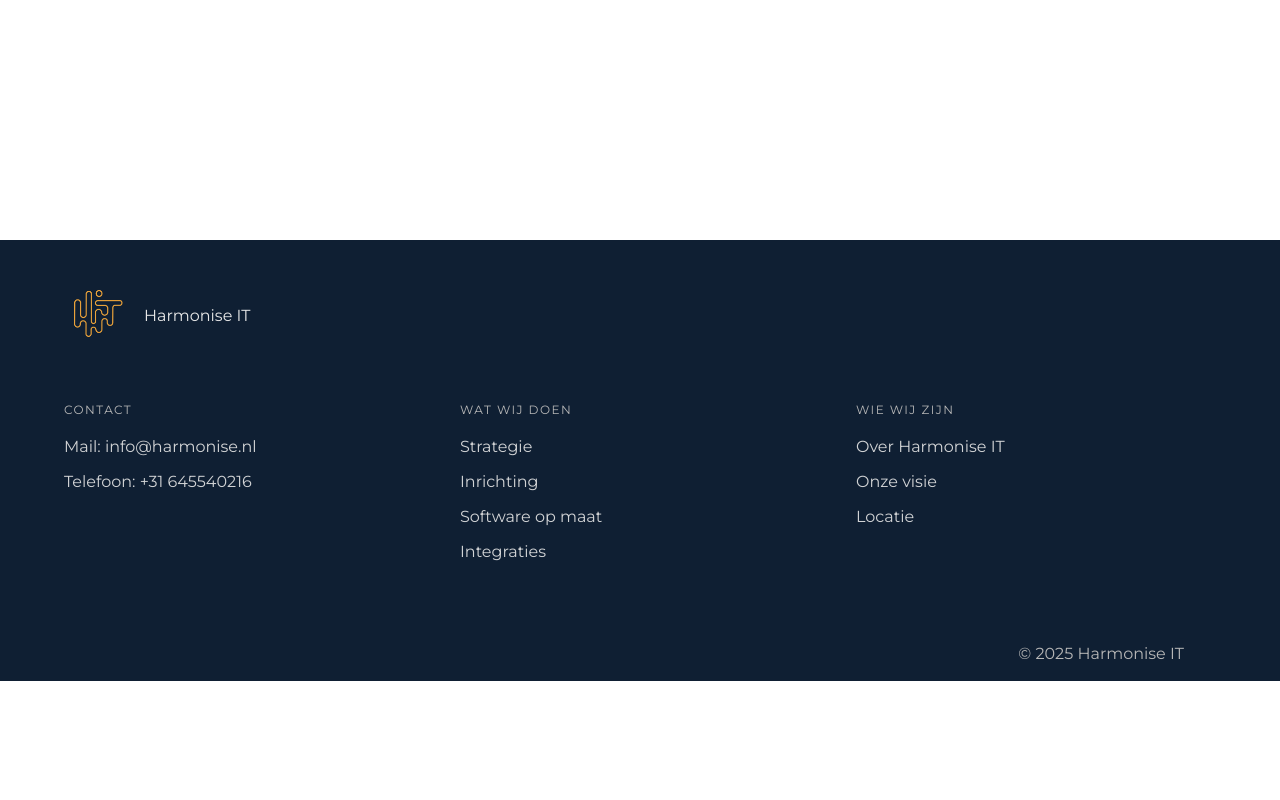
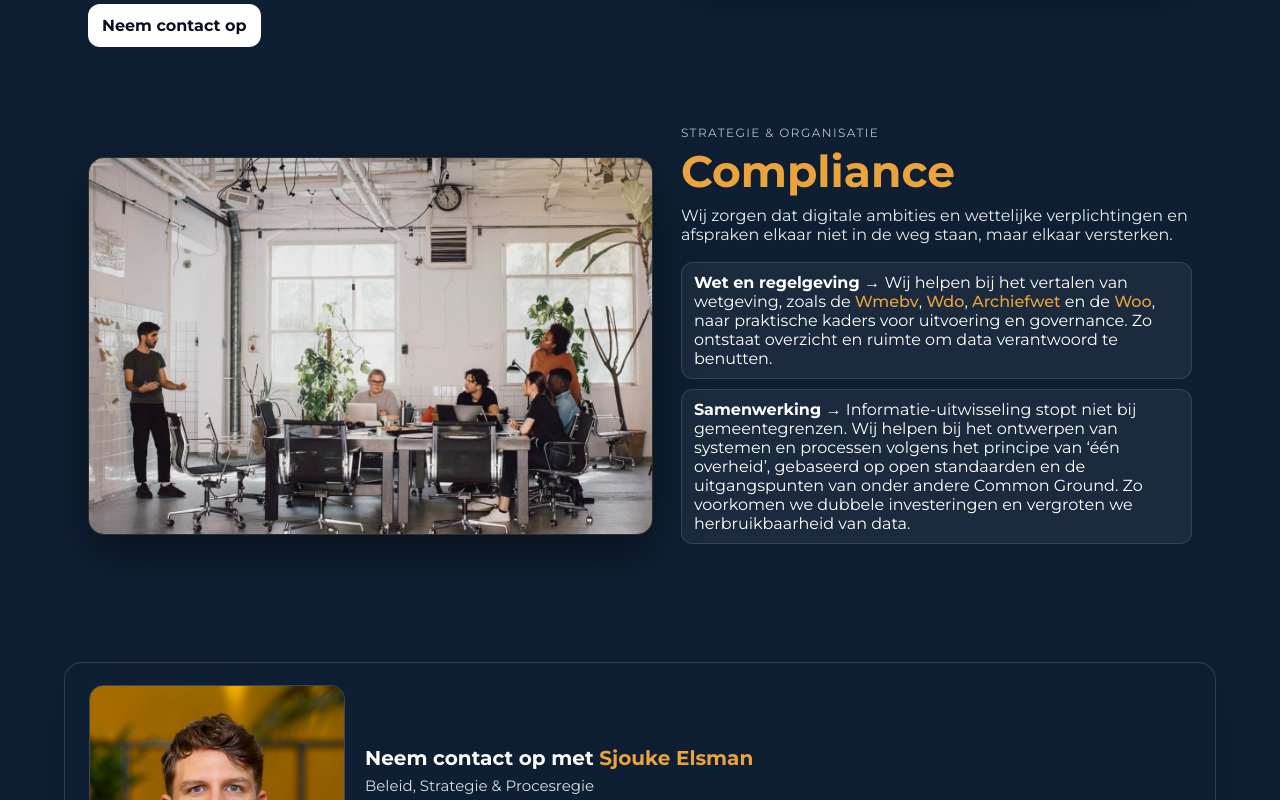
Before and after one commit to Harmonise-IT/website, a Next.js app: page /strategie-en-organisatie in a window 1280 px wide. Before the commit this address had no page. Shown: the part 560-1360 px from the top of the page. Before the commit the page ends 1241 px from the top, so only its background shows below. Built offline with nearby package versions, Linux system fonts and the light colour scheme.

Commit message:
Updated strategie en organisatie page

```diff
--- a/src/app/components/Features.tsx
+++ b/src/app/components/Features.tsx
@@ -32,10 +32,10 @@ const Person: Item['Icon'] = (props) => (
 
 const ITEMS: Item[] = [
     {
-        title: 'Strategie & advies',
+        title: 'Strategie & organisatie',
         body: 'Wij brengen structuur, richting en samenhang in het digitale landschap. Van datastrategie tot governance en samenwerking: wij slaan de brug tussen beleid en technologie.',
         Icon: Shield,
-        href: '/strategie-en-advies',
+        href: '/strategie-en-organisatie',
     },
     {
         title: 'Tech',
--- a/src/app/components/Footer.tsx
+++ b/src/app/components/Footer.tsx
@@ -16,8 +16,8 @@ const COLUMNS: { title: string; links: { href: string; label: string }[] }[] = [
     {
         title: 'Wat wij doen',
         links: [
-            { href: '/strategie-en-advies#strategie', label: 'Strategie' },
-            { href: '/strategie-en-advies#inrichting', label: 'Inrichting' },
+            { href: '/strategie-en-organisatie#datagedreven-werken', label: 'Datagedreven werken' },
+            { href: '/strategie-en-organisatie#compliance', label: 'Compliance' },
             { href: '/tech#software-op-maat', label: 'Software op maat' },
             { href: '/tech#integraties', label: 'Integraties' },
         ],
--- a/src/app/components/Navbar.tsx
+++ b/src/app/components/Navbar.tsx
@@ -13,8 +13,8 @@ const links = [
 ]
 
 const mobileLinks = [
-    { key: 'mobile-strategie' as const, label: 'Strategie', href: '/strategie-en-advies#strategie' },
-    { key: 'mobile-inrichting' as const, label: 'Inrichting', href: '/strategie-en-advies#inrichting' },
+    { key: 'mobile-datagedreven-werken' as const, label: 'Datagedreven werken', href: '/strategie-en-organisatie#datagedreven-werken' },
+    { key: 'mobile-inrichting' as const, label: 'Inrichting', href: '/strategie-en-organisatie#compliance' },
     { key: 'mobile-software-op-maat' as const, label: 'Software op maat', href: '/tech#software-op-maat' },
     { key: 'mobile-oplossingen', label: 'Integraties', href: '/tech#integraties' },
     { key: 'mobile-wie-wij-zijn', label: 'Wie wij zijn', href: '/wie-wij-zijn' },
@@ -157,9 +157,9 @@ export default function Navbar() {
 function ProductsMenu() {
     return (
         <div className={styles.menuGrid}>
-            <Column title="Strategie & advies" href="/strategie-en-advies">
-                <Link href="/strategie-en-advies#strategie">Strategie</Link>
-                <Link href="/strategie-en-advies#inrichting">Inrichting</Link>
+            <Column title="Strategie & organisatie" href="/strategie-en-organisatie">
+                <Link href="/strategie-en-organisatie#datagedreven-werken">Datagedreven werken</Link>
+                <Link href="/strategie-en-organisatie#compliance">Compliance</Link>
             </Column>
             <Column title="Tech" href="/tech">
                 <Link href="/tech#software-op-maat">Software op maat</Link>
--- /dev/null
+++ b/src/app/strategie-en-organisatie/page.tsx
@@ -0,0 +1,69 @@
+import ContactTeam from '@/app/components/ContactTeam'
+import ContentBlock from '@/app/components/ContentBlock'
+import type { Metadata } from 'next'
+
+export const metadata: Metadata = {
+    title: 'Harmonise IT | Strategie & organisatie',
+    description: 'Strategie & organisatie pagina.',
+}
+
+export default function StrategieEnOrganisatiePage() {
+    return (
+        <section className="section" aria-label="Contact">
+            <div className="container">
+
+                <ContentBlock
+                    id="datagedreven-werken"
+                    kicker="Strategie & organisatie"
+                    ariaLabel="strategie"
+                    title="Datagedreven"
+                    accent="werken"
+                    lead="Wij helpen overheden om inzichten uit data te vertalen naar beter beleid en een effectievere uitvoering. Dat vraagt om betrouwbare data en om medewerkers die weten hoe ze data kunnen gebruiken."
+                    points={[
+                        '<strong>Organisatie en werkprocessen →</strong> Wij ondersteunen overheden bij het verbeteren van informatiestromen en het op elkaar aansluiten van systemen, randvoorwaarden en werkprocessen. Wij helpen bij opgaven als de uitvoering van de Wet open overheid (Woo), de Omgevingswet en zaakgericht werken.',
+                        '<strong>Rapportages en dashboards →</strong> Wij ontwikkelen overzichtelijke dashboards en rapportages die toepasbaar zijn in beleid en uitvoering. We zorgen voor betrouwbare datastromen, voor passende risico- en analysemodellen en visuele weergaven die aansluiten op de informatiebehoefte van teams en management. Daarnaast begeleiden we organisaties bij het interpreteren en gebruiken van deze inzichten in dagelijkse besluitvorming.',
+                    ]}
+                    ctas={[
+                        { label: 'Neem contact op', href: '/contact', variant: 'primary' },
+                    ]}
+                    media={{
+                        kind: 'image',
+                        src: '/inrichting.jpeg',
+                        alt: 'Compliance.',
+                    }}
+                    mediaSide="right"
+                />
+
+                <ContentBlock
+                    id="compliance"
+                    kicker="Strategie & organisatie"
+                    ariaLabel="compliance"
+                    title=""
+                    accent="Compliance"
+                    lead="Wij zorgen dat digitale ambities en wettelijke verplichtingen en afspraken elkaar niet in de weg staan, maar elkaar versterken. "
+                    points={[
+                        '<strong>Wet en regelgeving →</strong> Wij helpen bij het vertalen van wetgeving, zoals de <span class="accent-500">Wmebv</span>, <span class="accent-500">Wdo</span>, <span class="accent-500">Archiefwet</span> en de <span class="accent-500">Woo</span>, naar praktische kaders voor uitvoering en governance. Zo ontstaat overzicht en ruimte om data verantwoord te benutten.',
+                        '<strong>Samenwerking →</strong> Informatie-uitwisseling stopt niet bij gemeentegrenzen. Wij helpen bij het ontwerpen van systemen en processen volgens het principe van ‘één overheid’, gebaseerd op open standaarden en de uitgangspunten van onder andere Common Ground. Zo voorkomen we dubbele investeringen en vergroten we herbruikbaarheid van data.',
+                    ]}
+                    media={{
+                        kind: 'image',
+                        src: '/strategie.jpg',
+                        alt: 'Strategie voor digitale opgaven.',
+                    }}
+                    mediaSide="left"
+                />
+
+                <div style={{ marginTop: 64 }}>
+                    <ContactTeam
+                        name="Sjouke Elsman"
+                        role="Beleid, Strategie & Procesregie"
+                        email="s.elsman@harmonise.nl"
+                        phone="+31 645540216"
+                        photoSrc="/team-sjouke.png"
+                        linkLinkedIn="https://www.linkedin.com/in/sjoukeelsman"
+                    />
+                </div>
+            </div>
+        </section>
+    )
+}
```
Also changed, not shown: src/app/strategie-en-advies/page.tsx (deleted, +0 -70 lines), public/site.webmanifest.
